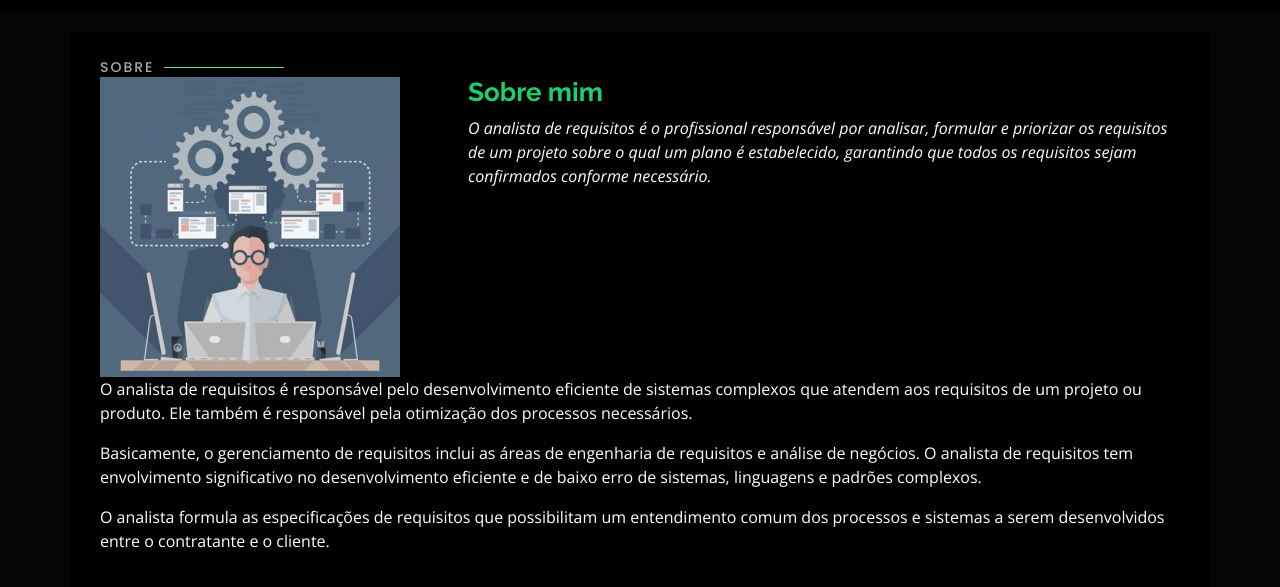
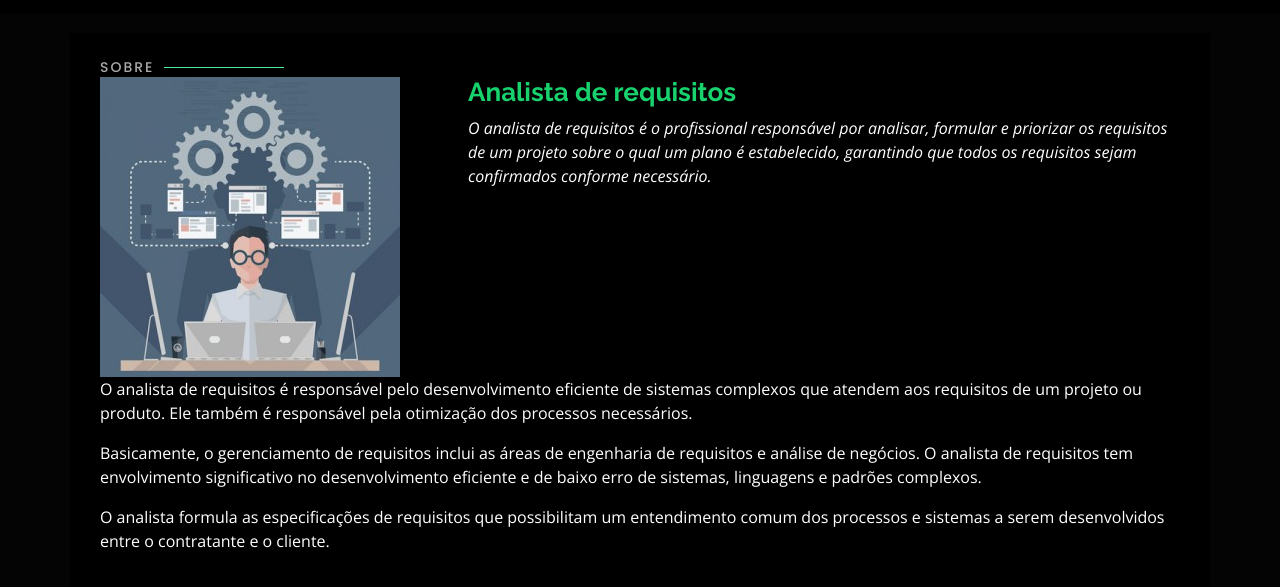
Before and after one commit to hamonh/Personal, a plain HTML site: page index.html in a window 1280 px wide. Both pictures are taken after a click on the link "Sobre". Shown: the part 67-654 px from the top of the page. Drawn offline with nearby package versions, Linux system fonts and the light colour scheme.

Commit message:
Update index.html

```diff
--- a/index.html
+++ b/index.html
@@ -76,7 +76,7 @@
           <img src="assets/img/fundo.jpg" class="img-fluid" alt="">
         </div>
         <div class="col-lg-8 pt-4 pt-lg-0 content" data-aos="fade-left">
-          <h3> Sobre mim </h3>
+          <h3> Analista de requisitos </h3>
           <p class="fst-italic">
             O analista de requisitos é o profissional responsável por analisar,
             formular e priorizar os requisitos de um projeto sobre o qual um plano
```
